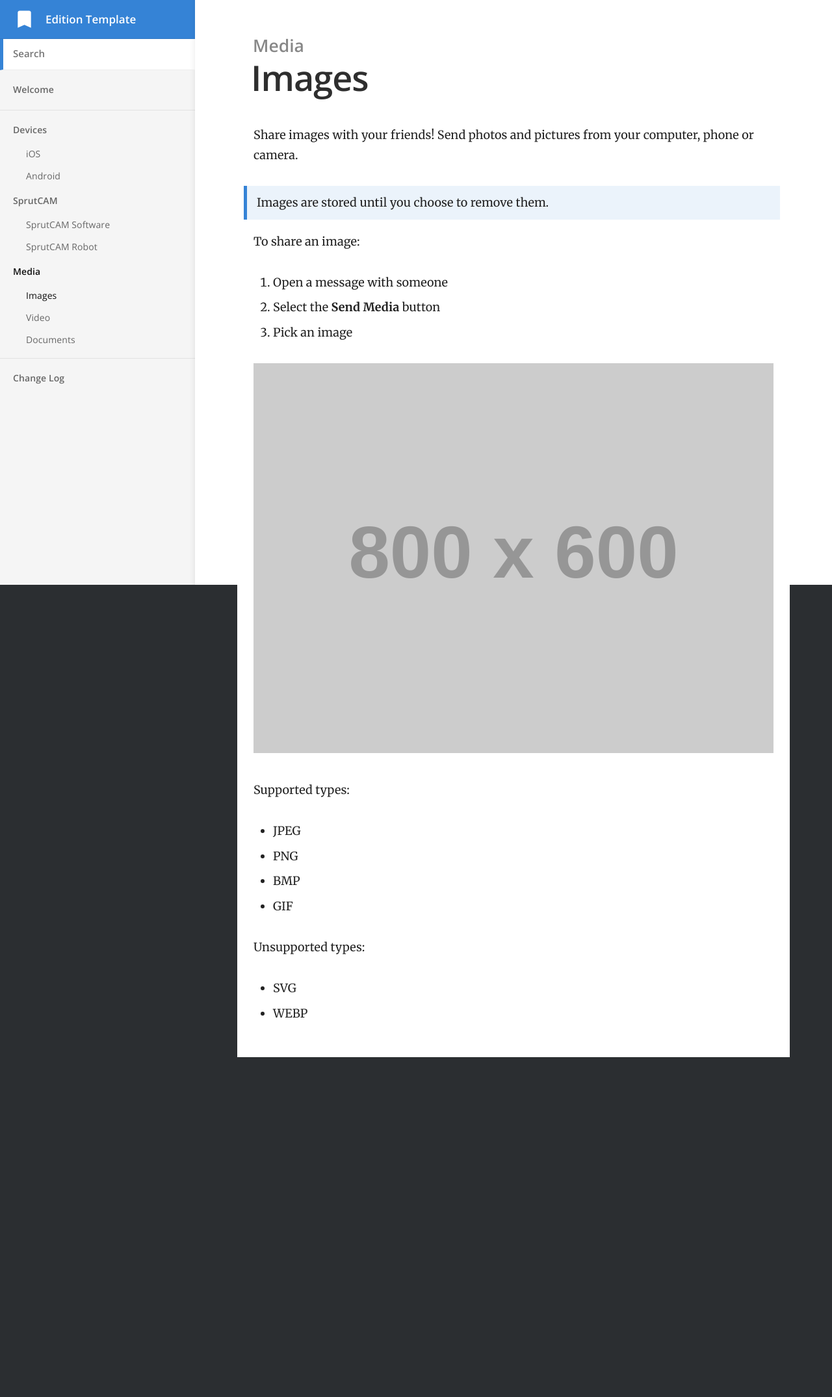
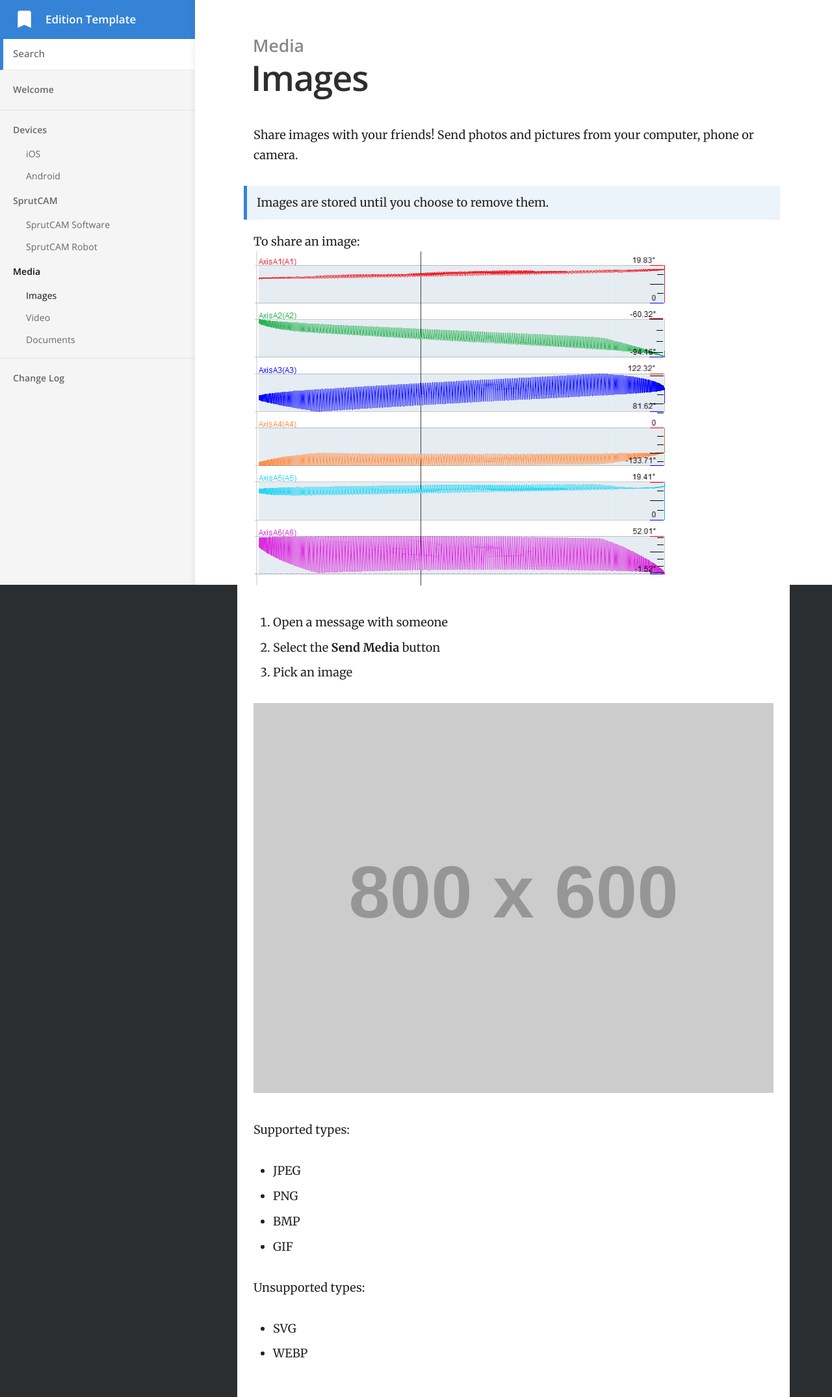
Before and after one commit to BrayanCalderon/ProyectoRobotica-2021-I, a Jekyll site: the page built from _docs/media/images.md, in a window 1280 px wide. Shown: the whole page at 65% size. Built offline with Jekyll 4.4.1, drawn with Linux system fonts in a browser that asks for light colours; before the commit the page ends 1627 px from its top, so only the background shows below that.

Commit message:
Update images.md

```diff
--- a/_docs/media/images.md
+++ b/_docs/media/images.md
@@ -9,7 +9,7 @@ Share images with your friends! Send photos and pictures from your computer, pho
 > Images are stored until you choose to remove them.
 
 To share an image:
-
+![Alt text](../../images/CambiodePosicion.png?raw=true "Posicion")
 1. Open a message with someone
 2. Select the **Send Media** button
 3. Pick an image
```
